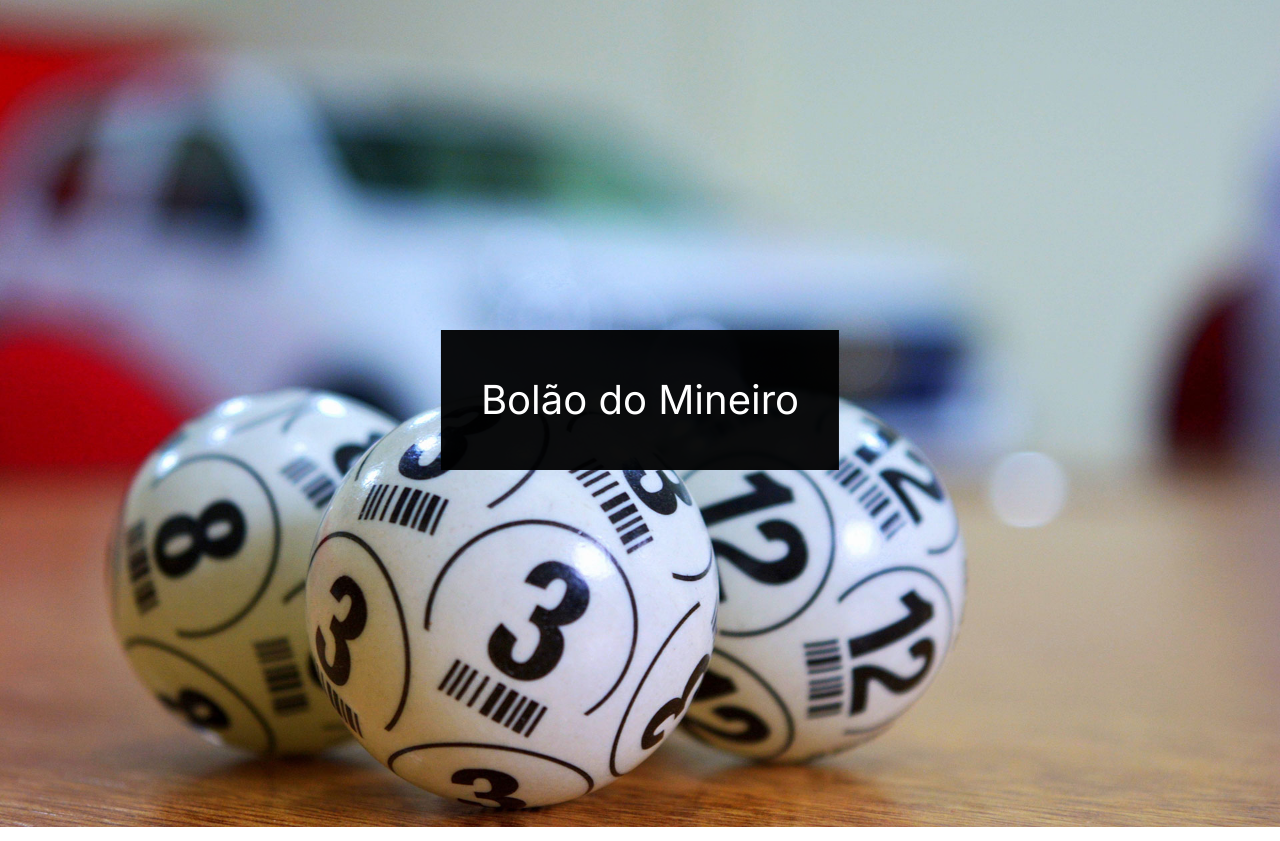
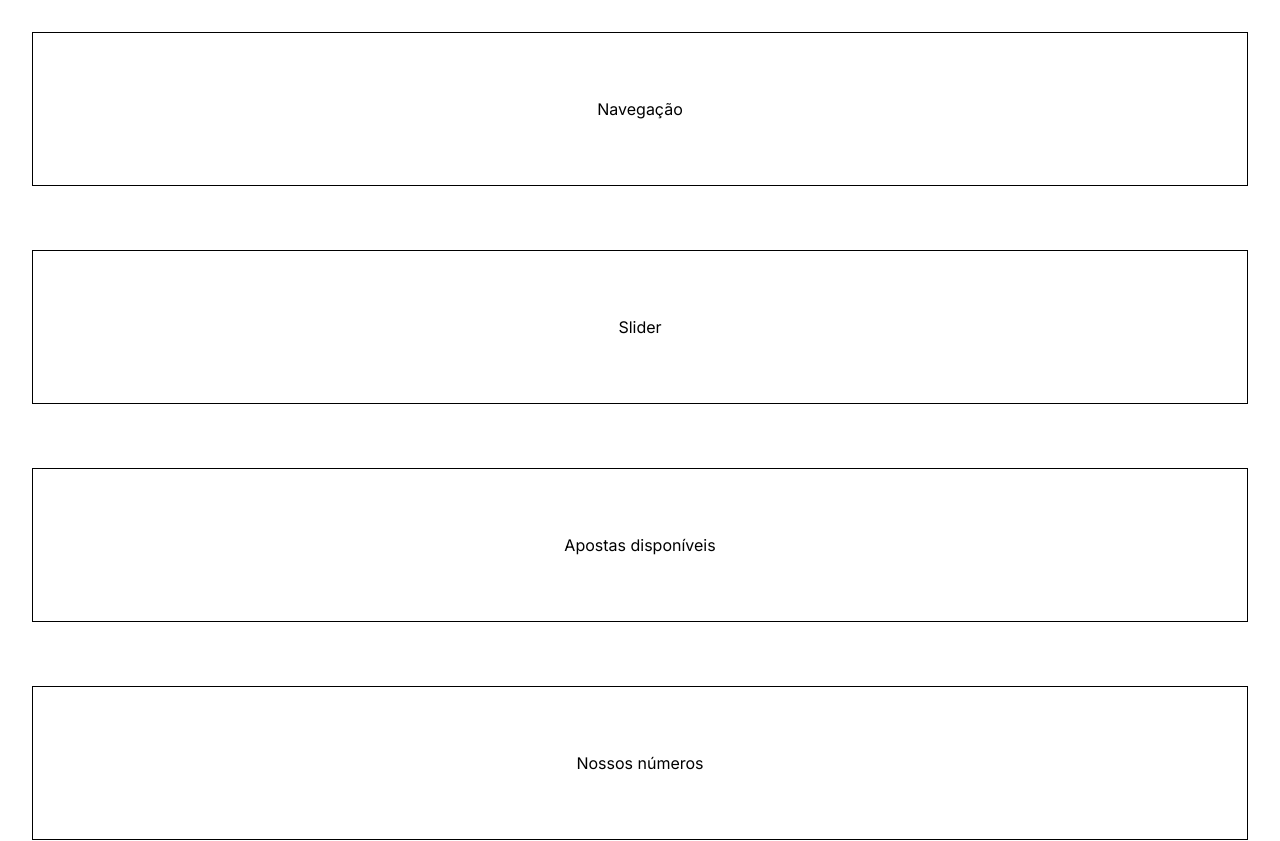
Before and after one commit to bolaodomineiro/app, a Next.js app: page / in a window 1280 px wide. Shown: the top 841 px of the page. Built offline with nearby package versions, Linux system fonts and the light colour scheme.

Commit message:
feat: app structure

```diff
--- a/src/app/globals.css
+++ b/src/app/globals.css
@@ -15,33 +15,3 @@
     --background-end-rgb: 0, 0, 0;
   }
 }
-
-body, html {
-  margin: 0;
-  padding: 0;
-  height: 100%;
-  display: flex;
-  justify-content: center;
-  align-items: center;
-}
-
-#container {
-  position: relative;
-}
-
-#container figcaption {
-  position: absolute;
-  top: 50%;
-  left: 50%;
-  transform: translate(-50%, -50%);
-  font-size: 40px;
-  color: #FFFFFF;
-  background-color: rgba(0, 0, 0, 0.95);
-  padding: 1em;
-}
-
-/* Optional: Style the image */
-#container img {
-  max-width: 100%;
-  height: auto;
-}
--- a/src/app/page.js
+++ b/src/app/page.js
@@ -1,14 +1,35 @@
-import Image from "next/image";
-
 export default function Home() {
   return (
-    <figure id="container">
-      <Image
-      src="/bg.jpg"
-      width={1920}
-      height={1280}
-      / >
-      <figcaption>Bolão do Mineiro</figcaption>
-    </figure>
+    <>
+      <div className="flex flex-col text-center align-center justify-center">
+        <div className="m-8">
+          <div className="p-16 border border-black">Navegação</div>
+        </div>
+
+        <div className="m-8">
+          <div className="p-16 border border-black">Slider</div>
+        </div>
+
+        <div className="m-8">
+          <div className="p-16 border border-black">Apostas disponíveis</div>
+        </div>
+
+        <div className="m-8">
+          <div className="p-16 border border-black">Nossos números</div>
+        </div>
+
+        <div className="m-8">
+          <div className="p-16 border border-black">Como jogar?</div>
+        </div>
+
+        <div className="m-8">
+          <div className="p-16 border border-black">Depoimentos</div>
+        </div>
+
+        <div className="m-8">
+          <div className="p-16 border border-black">Rodapé</div>
+        </div>
+      </div>
+    </>
   );
 }
```
